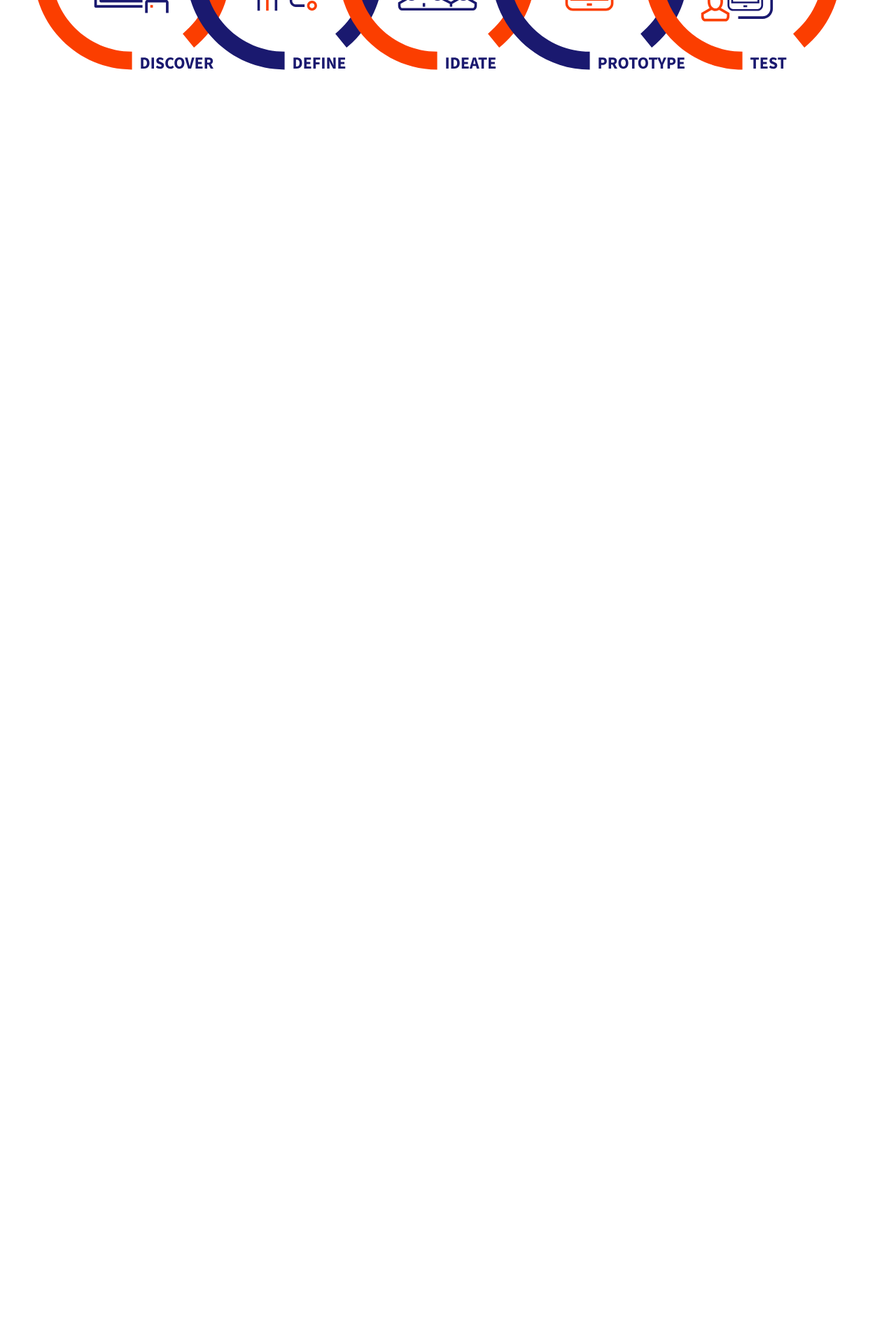
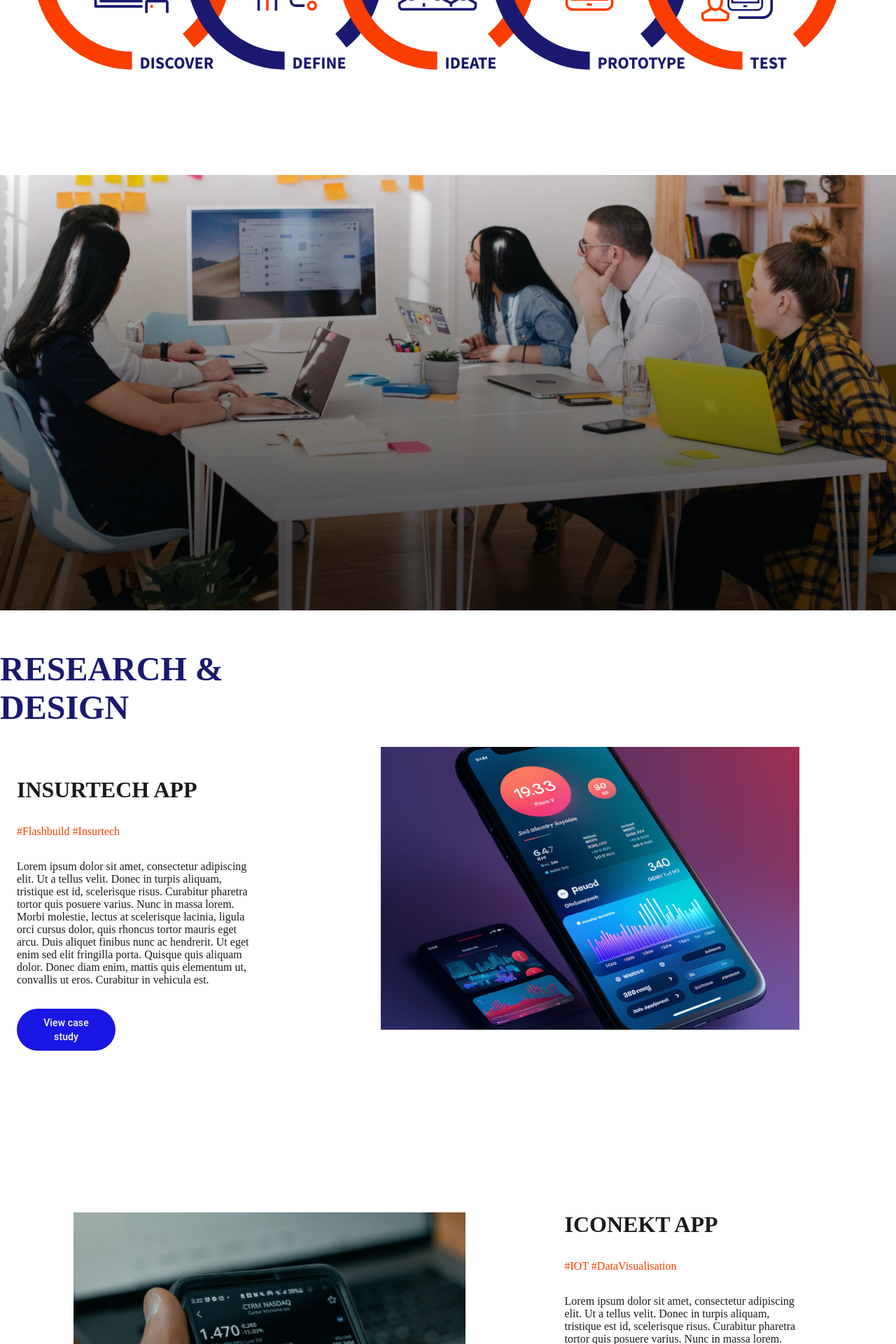
Before and after one commit to yassir56069/FMwebsite, a PHP site: page /flashbuild.html in a window 1280 px wide. Shown: the part 1566-3486 px from the top of the page at 70% size. Before the commit the page ends 1666 px from the top, so only its background shows below. Run offline with PHP 8.4, Linux system fonts and the light colour scheme.

Commit message:
flashbuild page done

```diff
--- a/flashbuild.html
+++ b/flashbuild.html
@@ -29,8 +29,6 @@
                     </p>
                 </div>
         </header>
-
-
 
         <section class="wsection">
             <div style="width: 1184px;">
@@ -75,10 +73,55 @@
             </div>
         </section>
 
+        <img src="assets/Flashbuild_Video.png" alt="Flashbuild Video" style="margin-top: 237px; width: 100%;">
+        <section class="wsection">
+
+            <div class="h-container">
+
+                <div class="v-container"">
+                    <p class="HT-bold" style="padding-bottom: 48px;" >
+                        RESEARCH & DESIGN
+                    </p>
+                    <div class="text-container">
+                        <p class="dh3">
+                            INSURTECH APP
+                        </p>
+                        <p class="hashtag" style="padding-left: 0px;">#Flashbuild #Insurtech</p>
+                        <p class="body-text" style="height: auto;">
+                            Lorem ipsum dolor sit amet, consectetur adipiscing elit. Ut a tellus velit. Donec in turpis aliquam, tristique est id, scelerisque risus. Curabitur pharetra tortor quis posuere varius. Nunc in massa lorem. Morbi molestie, lectus at scelerisque lacinia, ligula orci cursus dolor, quis rhoncus tortor mauris eget arcu. Duis aliquet finibus nunc ac hendrerit. Ut eget enim sed elit fringilla porta. Quisque quis aliquam dolor. Donec diam enim, mattis quis elementum ut, convallis ut eros. Curabitur in vehicula est.
+                        </p>
+                        <button class="b-btn" style="width: 141px;">View case study</button>
+                    </div>
+
+                </div>
+                <div>
+                    <img style="padding-left: 90px;padding-top: 139px; padding-right: 138px;" src="assets/Flashbuild_Insurtech.png" alt="Insurtech App Photo">
+                </div>
+            </div>
+        </section>
 
         <section class="wsection">
+            <img style="padding-right: 118px;" src="assets/Flashbuild_Iconekt.png" alt="Insurtech App Photo">
+            <div class="h-container">
 
+                <div class="v-container"">
+                    <div class="text-container">
+                        <p class="dh3">
+                            iconekt app
+                        </p>
+                        <p class="hashtag" style="padding-left: 0px;">#IOT #DataVisualisation</p>
+                        <p class="body-text" style="height: auto;">
+                            Lorem ipsum dolor sit amet, consectetur adipiscing elit. Ut a tellus velit. Donec in turpis aliquam, tristique est id, scelerisque risus. Curabitur pharetra tortor quis posuere varius. Nunc in massa lorem. Morbi molestie, lectus at scelerisque lacinia, ligula orci cursus dolor, quis rhoncus tortor mauris eget arcu. Duis aliquet finibus nunc ac hendrerit. Ut eget enim sed elit fringilla porta. Quisque quis aliquam dolor. Donec diam enim, mattis quis elementum ut, convallis ut eros. Curabitur in vehicula est.
+                        </p>
+                        <button class="b-btn" style="width: 141px;">View case study</button>
+                    </div>
+
+                </div>
+
+            </div>
         </section>
+
+        <iframe src="footer.html" width="100%" height="700" frameborder="0" scrolling="no"></iframe>
 
 </body>
 </html>
--- a/style.css
+++ b/style.css
@@ -217,6 +217,17 @@ h2{
     border-radius: var(--button-button-corner-radius, 0px);
 }
 
+/* text containers */
+
+.text-container {
+    display: flex;
+    padding: 24px;
+    flex-direction: column;
+    align-items: flex-start;
+    gap: 32px;
+    border-radius: var(--button-button-corner-radius, 0px);
+}
+
 
 /* white background section */
 .wsection{
@@ -289,6 +300,7 @@ h2{
     padding-bottom: 24px;
 }
 
+
 /* blue head text */
 .b-head-text{
     color: var(--tertiary, #1A196F);
@@ -314,12 +326,28 @@ h2{
     padding-bottom: 24px;
 }
 
+/* orange # text */
+
+.hashtag {
+    color: var(--secondary-color, var(--secondary-ultimate-orange-60, #FB3E00));
+}
 
 /* green head text */
 .g-head-text{
     color: var(--iconekt-green, #00CA3A);
     font-family: Source Sans Pro;
     font-size: 24px;
+    font-style: normal;
+    font-weight: 700;
+    line-height: normal;
+    text-transform: uppercase;
+}
+
+/* Desktop-H3 */
+.dh3 {
+    color: var(--bodytext-color, #1B1B1E);
+    font-family: Source Sans Pro;
+    font-size: 32px;
     font-style: normal;
     font-weight: 700;
     line-height: normal;
```
Also changed, not shown: assets/Flashbuild_Iconekt.png (added), assets/Flashbuild_Insurtech.png (added), assets/Flashbuild_Video.png (added), assets/Flashbuild_herobanner.png (renamed from assets/Hero banner images.png).
